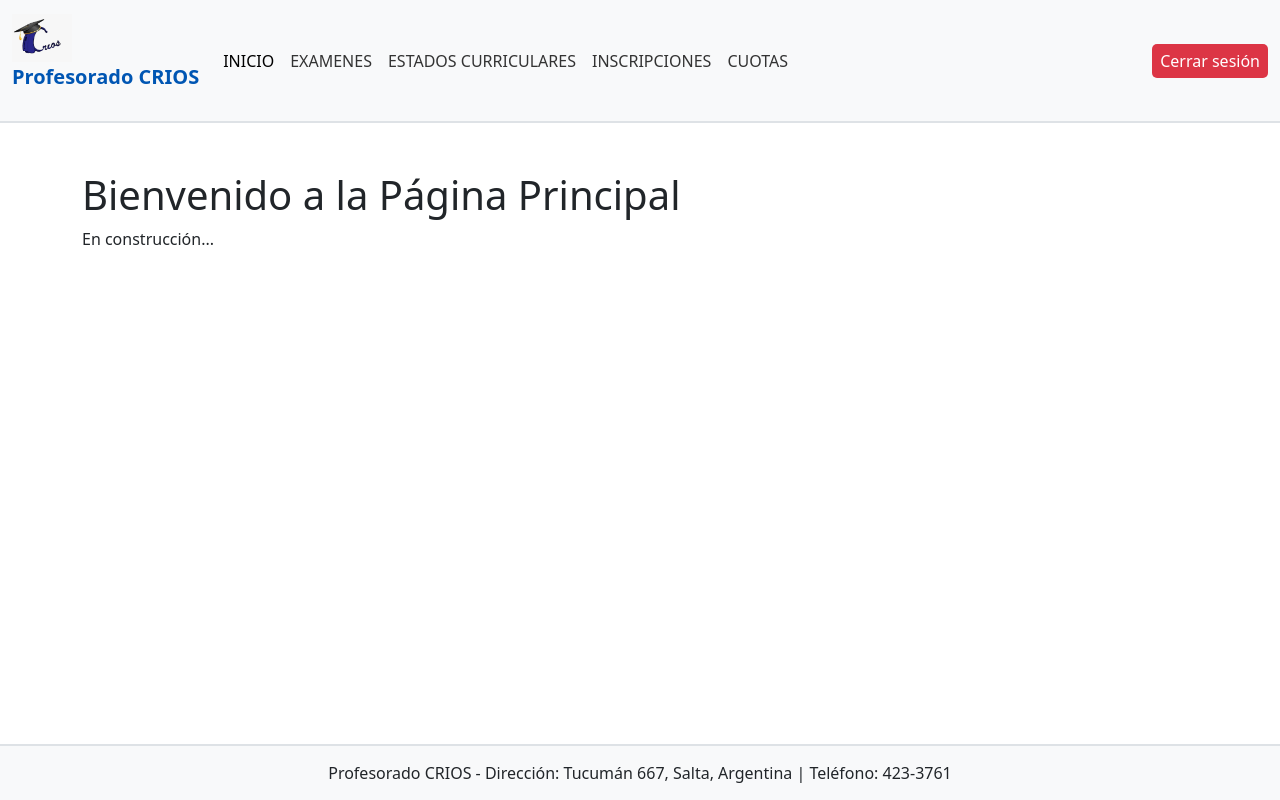
After one commit to MaxFerrarottiDEV/Proyecto-CRIOS, a Django app: page /htmltest/ in a window 1280 px wide. The commit adds this page. Run offline with Django 5.2, Linux system fonts and the light colour scheme.

Commit message:
Actualizado el diseño del html register y agregado un html provisional 'homebeta'

```diff
--- /dev/null
+++ b/MiApp/templates/homebeta.html
@@ -0,0 +1,113 @@
+<!doctype html>
+{% load static %}
+<html lang="en">
+  <head>
+    <meta charset="utf-8">
+    <meta name="viewport" content="width=device-width, initial-scale=1">
+    <title>Profesorado CRIOS - Pagina Principal</title>
+    <link rel="icon" href="{% static 'icons/crios_logo.png' %}" type="image/x-icon">
+    <link href="https://cdn.jsdelivr.net/npm/bootstrap@5.3.3/dist/css/bootstrap.min.css" rel="stylesheet" integrity="sha384-QWTKZyjpPEjISv5WaRU9OFeRpok6YctnYmDr5pNlyT2bRjXh0JMhjY6hW+ALEwIH" crossorigin="anonymous">
+    <style>
+      /* Footer style */
+      footer {
+        background-color: #f8f9fa; /* Color de fondo del footer */
+        padding: 15px;
+        border-top: 2px solid #dee2e6; /* Borde superior */
+        position: fixed;
+        bottom: 0;
+        width: 100%;
+        text-align: center;
+      }
+      .footer-text {
+        margin: 0;
+        font-size: 16px;
+      }
+
+      /* Navbar style */
+      .navbar {
+        background-color: #f8f9fa; /* Fondo claro */
+        border-bottom: 2px solid #dee2e6; /* Borde inferior */
+      }
+      .navbar-brand {
+        font-weight: bold;
+        font-size: 20px;
+      }
+      .nav-link {
+        color: #333; /* Color del texto */
+        font-size: 16px;
+        padding-right: 20px;
+      }
+      .nav-link:hover {
+        color: #0056b3; /* Color al pasar el ratón */
+      }
+      .nav-item .active {
+        color: #0056b3; /* Color de la página activa */
+      }
+      /* Estilo especial para el botón de cerrar sesión */
+      .logout-button {
+        background-color: #dc3545; /* Botón de cerrar sesión con estilo */
+        color: #fff;
+        border-radius: 5px;
+        padding: 5px 15px;
+      }
+      .logout-button:hover {
+        background-color: #c82333; /* Color del botón al pasar el ratón */
+      }
+    </style>
+  </head>
+  <body>
+    <!-- Navbar -->
+    <nav class="navbar navbar-expand-lg">
+      <div class="container-fluid">
+        <a class="navbar-brand" href="#">
+          <img src="{% static 'images/crios_logo.jpg'%}" alt="Logo" width="60" height="48" class="d-inline-block align-text-top">
+          <p style="color: #0056b3;">Profesorado CRIOS</p>
+        </a>
+        <button class="navbar-toggler" type="button" data-bs-toggle="collapse" data-bs-target="#navbarSupportedContent" aria-controls="navbarSupportedContent" aria-expanded="false" aria-label="Toggle navigation">
+          <span class="navbar-toggler-icon"></span>
+        </button>
+        <div class="collapse navbar-collapse" id="navbarSupportedContent">
+          <ul class="navbar-nav me-auto mb-2 mb-lg-0">
+            <li class="nav-item">
+              <a class="nav-link active" aria-current="page" href="#">INICIO</a>
+            </li>
+            <li class="nav-item">
+              <a class="nav-link" href="#">EXAMENES</a>
+            </li>
+            <li class="nav-item">
+              <a class="nav-link" href="#">ESTADOS CURRICULARES</a>
+            </li>
+            <li class="nav-item">
+              <a class="nav-link" href="#">INSCRIPCIONES</a>
+            </li>
+            <li class="nav-item">
+              <a class="nav-link" href="#">CUOTAS</a>
+            </li>
+          </ul>
+          <!-- Botón de Cerrar Sesión -->
+          <ul class="navbar-nav mb-2 mb-lg-0">
+            <li class="nav-item">
+              <a class="nav-link logout-button" href="#" onclick="document.getElementById('logout-form').submit();">Cerrar sesión</a>
+              <form id="logout-form" method="post" action="{% url 'logout' %}" style="display: none;">
+                  {% csrf_token %}
+              </form>
+            </li>
+          </ul>
+        </div>
+      </div>
+    </nav>
+
+    <!-- Contenido -->
+    <div class="container mt-5">
+      <h1>Bienvenido a la Página Principal</h1>
+      <p>En construcción...</p>
+    </div>
+
+    <!-- Footer -->
+    <footer>
+      <p class="footer-text">Profesorado CRIOS - Dirección: Tucumán 667, Salta, Argentina | Teléfono: 423-3761</p>
+    </footer>
+
+    <script src="https://cdn.jsdelivr.net/npm/bootstrap@5.3.3/dist/js/bootstrap.bundle.min.js" integrity="sha384-YvpcrYf0tY3lHB60NNkmXc5s9fDVZLESaAA55NDzOxhy9GkcIdslK1eN7N6jIeHz" crossorigin="anonymous"></script>
+  </body>
+</html>
--- a/MiApp/templates/registration/login.html
+++ b/MiApp/templates/registration/login.html
@@ -1,8 +1,10 @@
 <!DOCTYPE html>
+{% load static %}
 <html lang="es">
 <head>
     <meta charset="UTF-8">
     <title>Profesorado CRIOS - Iniciar Sesion</title>
+    <link rel="icon" href="{% static 'icons/crios_logo.png' %}" type="image/x-icon">
     <link href="https://fonts.googleapis.com/css2?family=Open+Sans:wght@400;600;700&display=swap" rel="stylesheet">
     <style>
         body {
--- a/MiApp/urls.py
+++ b/MiApp/urls.py
@@ -9,4 +9,5 @@ urlpatterns = [
     path('', views.home, name='home'), # Configuración para la URL raíz
     path('register/', views.register_view, name='register'),
     path('login/', auth_views.LoginView.as_view(), name='login'),
+    path('htmltest/',views.homebeta, name='homebeta')
     ]
--- a/MiApp/views.py
+++ b/MiApp/views.py
@@ -23,6 +23,9 @@ def login(request):
 def test(request):
     return render(request, 'test.html')
 
+def homebeta(request):
+    return render(request, 'homebeta.html')
+
 @login_required
 def home(request):
     return render(request, 'home.html')
--- a/myproject/settings.py
+++ b/myproject/settings.py
@@ -18,6 +18,7 @@ MESSAGE_TAGS = {
 }
 # Build paths inside the project like this: BASE_DIR / 'subdir'.
 BASE_DIR = Path(__file__).resolve().parent.parent
+STATIC_DIR = os.path.join(BASE_DIR,'static')
 
 
 # Quick-start development settings - unsuitable for production
@@ -126,6 +127,7 @@ USE_TZ = True
 # https://docs.djangoproject.com/en/5.0/howto/static-files/
 
 STATIC_URL = 'static/'
+STATICFILES_DIRS = [STATIC_DIR,]
 
 # Default primary key field type
 # https://docs.djangoproject.com/en/5.0/ref/settings/#default-auto-field
```
Also changed, not shown: MiApp/templates/registration/register.html (+62 -5 lines), static/icons/crios_logo.png (added), static/images/crios_logo.jpg (added).
